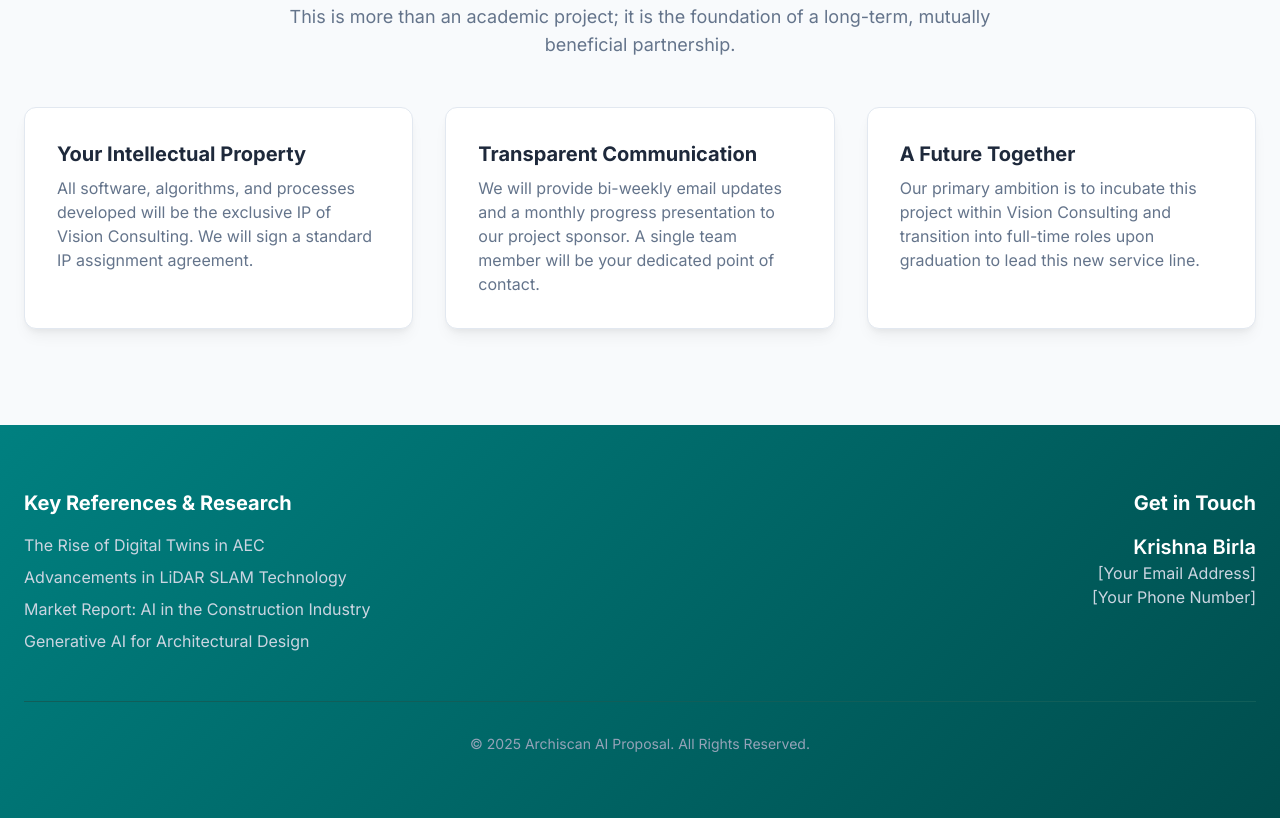
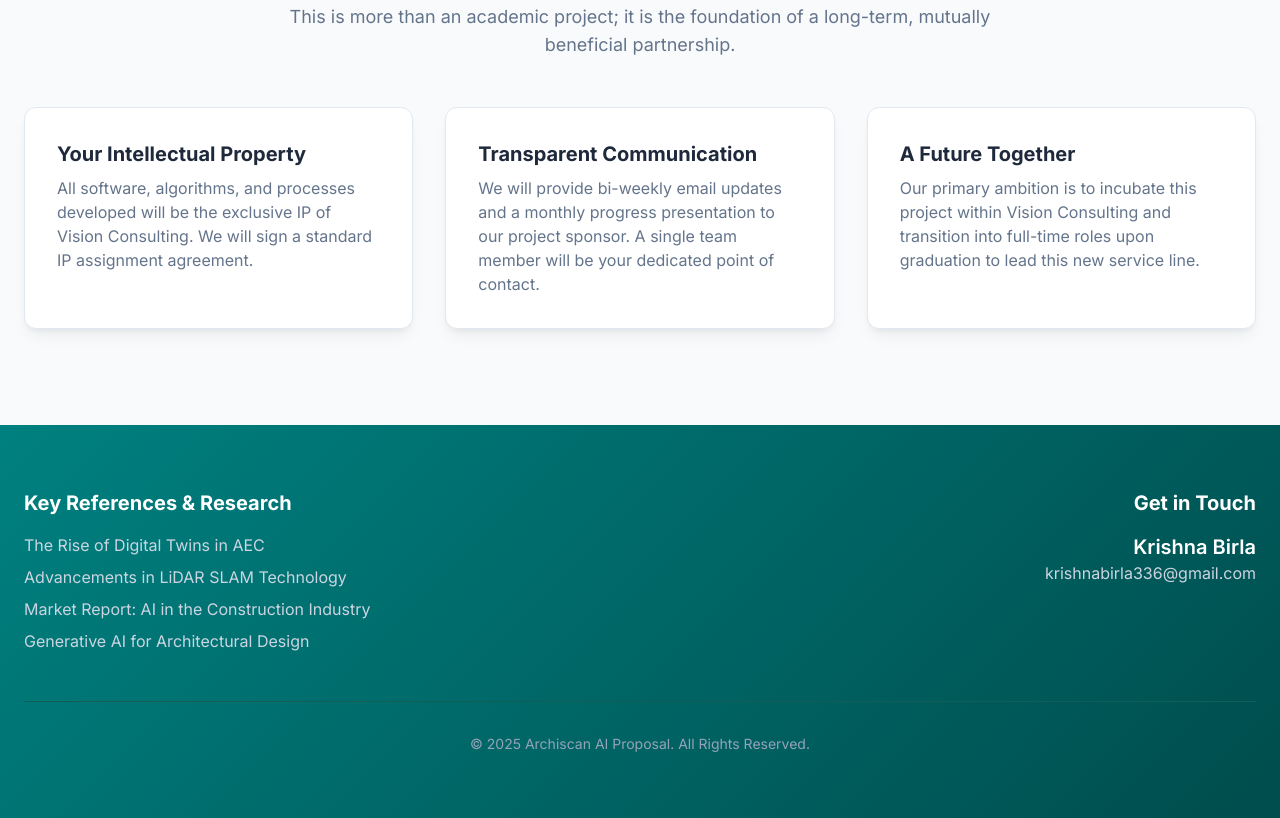
Before and after one commit to Krishna9588/Archiscan-AI, a plain HTML site: page index.html in a window 1280 px wide. Shown: the part 5505-6323 px from the top of the page. Drawn offline with nearby package versions, Linux system fonts and the light colour scheme.

Commit message:
Update index.html

```diff
--- a/index.html
+++ b/index.html
@@ -333,8 +333,8 @@
                 <div class="md:text-right">
                     <h3 class="text-xl font-bold mb-4">Get in Touch</h3>
                     <p class="font-semibold text-xl">Krishna Birla</p>
-                    <p class="text-slate-300">[Your Email Address]</p>
-                    <p class="text-slate-300">[Your Phone Number]</p>
+                    <p class="text-slate-300">krishnabirla336@gmail.com</p>
+<!--                     <p class="text-slate-300"></p> -->
                 </div>
             </div>
             <div class="mt-12 text-center text-sm text-slate-400 border-t border-teal-800 pt-8">
```
